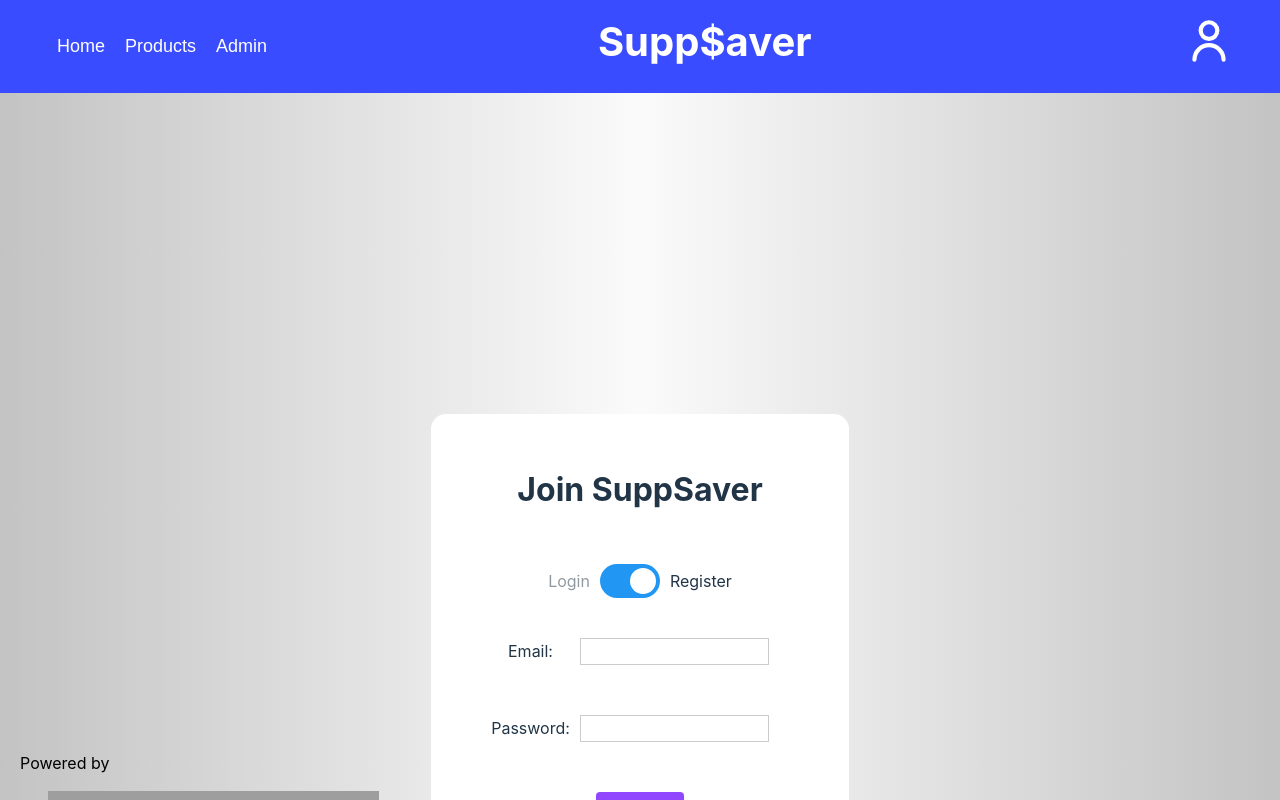
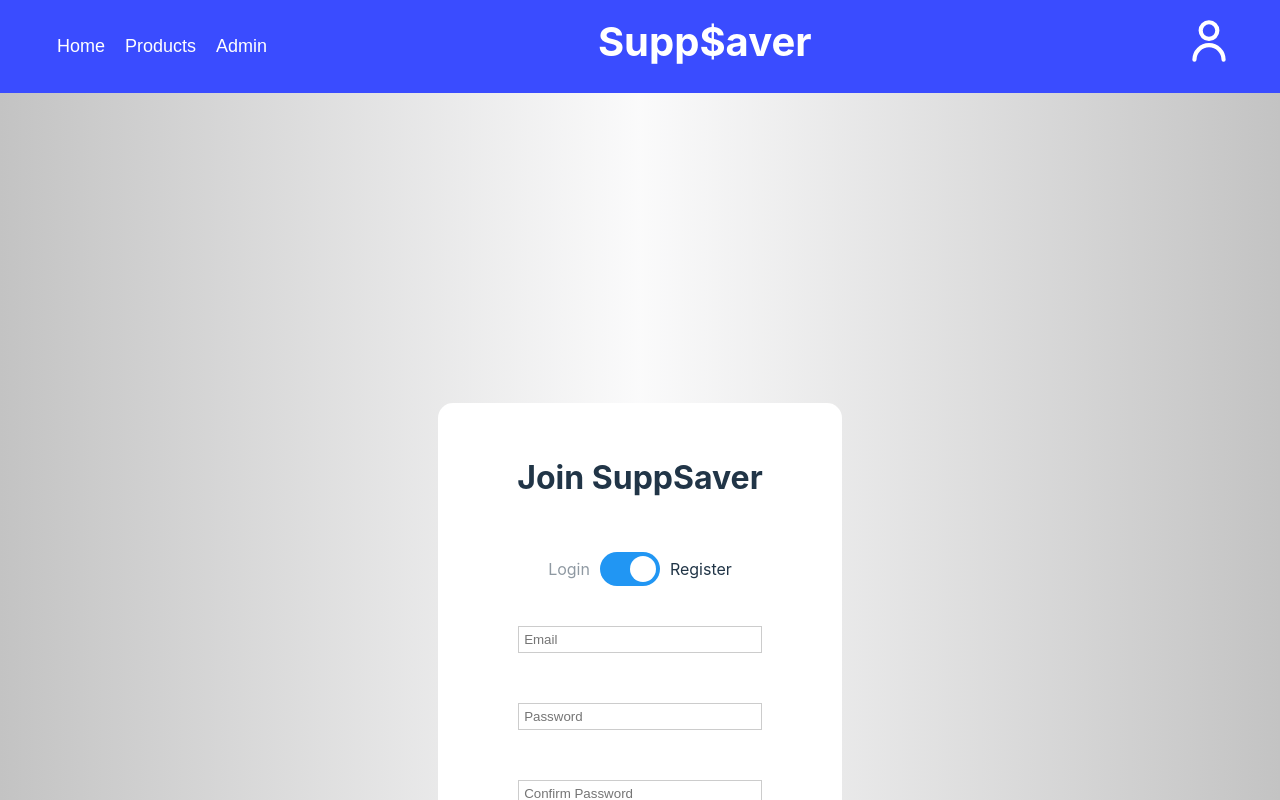
Before and after one commit to rajan-ste/suppsaver-frontend, a React (Vite) app: page /login in a window 1280 px wide. Both pictures are taken after a click on the label 629 px from the left and 580 px from the top of the page. Shown: the top 800 px of the page. Built offline with nearby package versions, Linux system fonts and the light colour scheme; grey boxes are pictures that could not be loaded.

Commit message:
confirm password

```diff
--- a/src/Login.css
+++ b/src/Login.css
@@ -18,7 +18,6 @@
     align-items: center;
     padding: 10px;
     justify-content: flex-start;
-    margin-left: -20px;
 }
 
 .input-group label {
--- a/src/Login.jsx
+++ b/src/Login.jsx
@@ -7,29 +7,46 @@ function Login() {
     const [toggle, setToggle] = useState(true);
     const [formData, setFormData] = useState({
         email: '',
-        password: ''
+        password: '',
+        confirm: ''
     });
+    const [isMatch, setIsMatch] = useState(true);
 
     const toggleForm = () => {
         setToggle(!toggle);
     };
 
     const handleChange = (e) => {
-        setFormData({
-            ...formData,
-            [e.target.name]: e.target.value
-        });
+        const { name, value } = e.target;
+        setFormData(prevFormData => ({
+            ...prevFormData,
+            [name]: value
+        }));
+
+        if (name === "password" || name === "confirm") {
+            const passwordToCompare = name === "password" ? value : formData.password;
+            const confirmPasswordToCompare = name === "confirm" ? value : formData.confirm;
+            setIsMatch(passwordToCompare === confirmPasswordToCompare);
+        }
     };
 
-    const handleSubmit = async (e) => {
+    const handleLoginSubmit = async () => {
+        console.log("Login submit logic here");
+        // Login submit logic
+    };
 
+    const handleRegisterSubmit = async (e) => {
         e.preventDefault();
+
+        if (!isMatch) {
+            toast.error("Passwords don't match");
+            return;
+        }
 
         try {
             const response = await fetch('http://localhost:8080/api/users', {
                 method: 'POST',
                 headers: {
-                    'Accept': 'application/json',
                     'Content-Type': 'application/json'
                 },
                 body: JSON.stringify(formData)
@@ -38,27 +55,20 @@ function Login() {
             if (response.ok) {
                 toast.success("Account created successfully!");
                 console.log('User created');
-            }
-
-            // check if email exists
-            else if (response.status === 500) {
+            } else if (response.status === 500) {
                 const data = await response.json();
                 const message = data.message || "";
-                if (message.substring(0,12) === "ER_DUP_ENTRY") {
+                if (message.substring(0, 12) === "ER_DUP_ENTRY") {
                     toast.error("Email is already in use");
                 }
-            }
-
-             else {
+            } else {
                 console.log('Error creating user');
-                toast.error("Error creating account")
-
+                toast.error("Error creating account");
             }
         } catch (error) {
             console.error('There was an error!', error);
-            toast.error("Error creatinggg account")
+            toast.error("Error creating account");
         }
-
     };
 
     return (
@@ -74,15 +84,38 @@ function Login() {
                     <span className={!toggle ? "toggle-text" : "untoggle-text"}>Register</span>
                 </div>
 
-                <form onSubmit={handleSubmit} className="login-form">
+                <form onSubmit={toggle ? handleLoginSubmit : handleRegisterSubmit} className="login-form">
                     <div className="input-group">
-                        <label htmlFor="email">Email: </label>
-                        <input type="email" className="email" name="email" onChange={handleChange} value={formData.email} required />
+                        <input type="email"
+                               className="email"
+                               name="email"
+                               placeholder="Email"
+                               onChange={handleChange}
+                               value={formData.email}
+                               required />
                     </div>
                     <div className="input-group">
-                        <label htmlFor="password">Password: </label>
-                        <input type="password" className="password" name="password" onChange={handleChange} value={formData.password} required />
+                        <input type="password"
+                               className="password"
+                               name="password"
+                               placeholder="Password"
+                               minLength={toggle ? 0 : 8}
+                               onChange={handleChange}
+                               value={formData.password}
+                               required />
                     </div>
+                    {!toggle && (
+                        <div className="input-group">
+                            <input type="password"
+                                   className="confirm-password"
+                                   name="confirm"
+                                   placeholder="Confirm Password"
+                                   minLength={toggle ? 0 : 8}
+                                   onChange={handleChange}
+                                   value={formData.confirm}
+                                   required />
+                        </div>
+                    )}
                     <div>
                         <button className="submit-button" type="submit">{toggle ? "Login" : "Register"}</button>
                         <ToastContainer />
```
